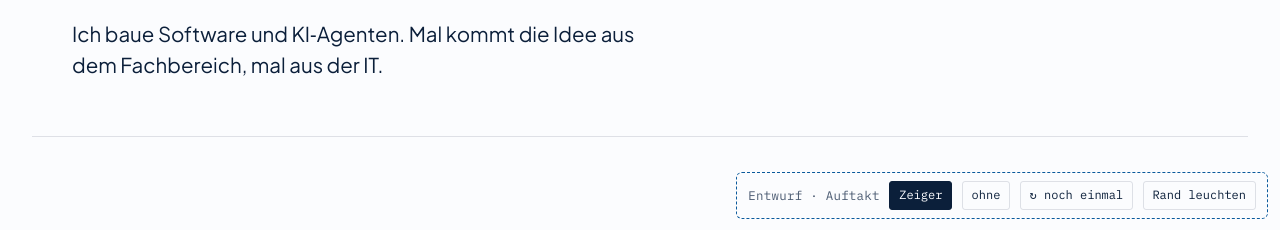
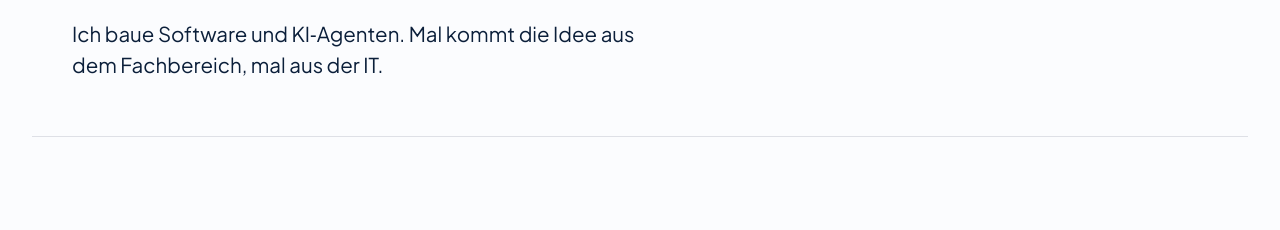
Before and after one commit to samis0707/my_homepage, a plain HTML site: page index.html in a window 1280 px wide. Shown: the part 569-799 px from the top of the page. Drawn offline with Linux system fonts and the light colour scheme.

Commit message:
Entwurfs-Schalter entfernt, bereit für den Livegang
Co-Authored-By: Claude Opus 5.5 <noreply@anthropic.com>
Claude-Session: https://claude.ai/code/session_01WzE57FBiacJw4e8mbFrZBo

```diff
--- a/assets/site.css
+++ b/assets/site.css
@@ -138,14 +138,6 @@ button{font:inherit;color:inherit}
 .leuchten i + i{padding:9px;filter:blur(12px);opacity:.45}
 @keyframes dreh{to{--dreh:360deg}}
 
-/* Entwurfs-Schalter (wie das Lab auf digitalemedien.de), entfällt live */
-.lab{position:fixed;z-index:40;right:max(12px,env(safe-area-inset-right,0px));bottom:max(12px,env(safe-area-inset-bottom,0px));
-  display:flex;flex-wrap:wrap;align-items:center;gap:.4rem .6rem;max-width:calc(100% - 24px);
-  background:var(--paper);border:1.5px dashed var(--accent);border-radius:6px;padding:.5rem .7rem;font-size:.78rem}
-.lab__label{color:var(--ink-2)}
-.lab button{border:1px solid var(--line);background:transparent;border-radius:3px;padding:.25rem .55rem;cursor:pointer;font-family:var(--mono);font-size:.75rem}
-.lab button[aria-pressed="true"]{background:var(--ink);color:var(--paper);border-color:var(--ink)}
-.lab button:hover{border-color:var(--ink)}
 
 @media (max-width:720px){
   .name{font-size:23vw}
--- a/assets/site.js
+++ b/assets/site.js
@@ -4,7 +4,7 @@
    2 Auftakt: ein Mauszeiger fliegt herein und klickt auf den Namen. Aus dem Klickpunkt schießen die Punkte
      in ihr Raster, danach blendet die Seite gestaffelt ein. Platz für Overlay-Clips (Roboterhand) ist vorbereitet:
      Ein Clip ruft dieselben Marken auf (klick → Raster, weg → Inhalte).
-   3 Entwurfs-Schalter und Adresse kopieren.
+   3 Adresse kopieren.
    Ohne JS, ohne Canvas, bei „Bewegung reduzieren“ oder Hash in der Adresse steht die Seite sofort vollständig. */
 (function () {
   'use strict';
@@ -312,26 +312,7 @@
     return api;
   })();
 
-  /* ------------------------------------------------------------------ 3 Entwurf und Kontakt */
-  var lab = document.getElementById('lab');
-  if (lab) {
-    var wahl = ls('se-auftakt') || 'zeiger';
-    var mark = function () {
-      Array.prototype.forEach.call(lab.querySelectorAll('[data-wahl]'), function (b) { b.setAttribute('aria-pressed', String(b.getAttribute('data-wahl') === wahl)); });
-    };
-    mark();
-    lab.addEventListener('click', function (e) {
-      var b = e.target.closest('button'); if (!b) return;
-      if (b.id === 'lab-leuchten') { leuchten.kurz(true); return; }
-      if (b.hasAttribute('data-wahl')) { wahl = b.getAttribute('data-wahl'); ls('se-auftakt', wahl); mark(); }
-      if ((b.id === 'lab-nochmal' || b.hasAttribute('data-wahl')) && wahl !== 'ohne' && !running) {
-        window.scrollTo(0, 0);
-        root.classList.add('auftakt-vor');
-        setTimeout(auftakt, 350);
-      }
-    });
-  }
-
+  /* ------------------------------------------------------------------ 3 Kontakt */
   var copy = document.getElementById('mail-copy');
   if (copy) copy.addEventListener('click', function () {
     var txt = document.getElementById('mail').textContent.trim();
--- a/index.html
+++ b/index.html
@@ -19,10 +19,9 @@
 <link rel="stylesheet" href="assets/site.css">
 <script>
 /* Auftakt: Klasse vor dem ersten Rendern setzen, damit nichts aufblitzt. Ohne JS bleibt alles sichtbar.
-   Kein Auftakt bei Hash in der Adresse, gescrolltem Start, „Bewegung reduzieren“ oder Entwurfs-Wahl „ohne“. */
+   Kein Auftakt bei Hash in der Adresse, gescrolltem Start, oder „Bewegung reduzieren“. */
 (function(){var d=document.documentElement;try{
-var w=null;try{w=localStorage.getItem('se-auftakt')}catch(e){}
-if(w==='ohne'||location.hash||(window.pageYOffset||0)>40)return;
+if(location.hash||(window.pageYOffset||0)>40)return;
 if(window.matchMedia&&matchMedia('(prefers-reduced-motion: reduce)').matches)return;
 d.classList.add('auftakt-vor');
 window.__seNot=setTimeout(function(){d.classList.remove('auftakt-vor')},7000);
@@ -132,15 +131,6 @@ window.__seNot=setTimeout(function(){d.classList.remove('auftakt-vor')},7000);
   <a href="impressum.html">Impressum &amp; Datenschutz</a>
 </footer>
 
-<!-- Entwurf: Auftakt vergleichen und wiederholen. Vor dem Livegang entfernen. -->
-<div class="lab mono" id="lab" aria-label="Entwurfs-Schalter">
-  <span class="lab__label">Entwurf · Auftakt</span>
-  <button type="button" data-wahl="zeiger" aria-pressed="true">Zeiger</button>
-  <button type="button" data-wahl="ohne" aria-pressed="false">ohne</button>
-  <button type="button" id="lab-nochmal">↻ noch einmal</button>
-  <button type="button" id="lab-leuchten">Rand leuchten</button>
-</div>
-
 <script src="assets/kontakt.js" defer></script>
 <script src="assets/site.js" defer></script>
 <!-- Vercel Web Analytics (ohne Cookies) und Speed Insights; im Artefakt entfernt -->
```
Also changed, not shown: 1 other file.
